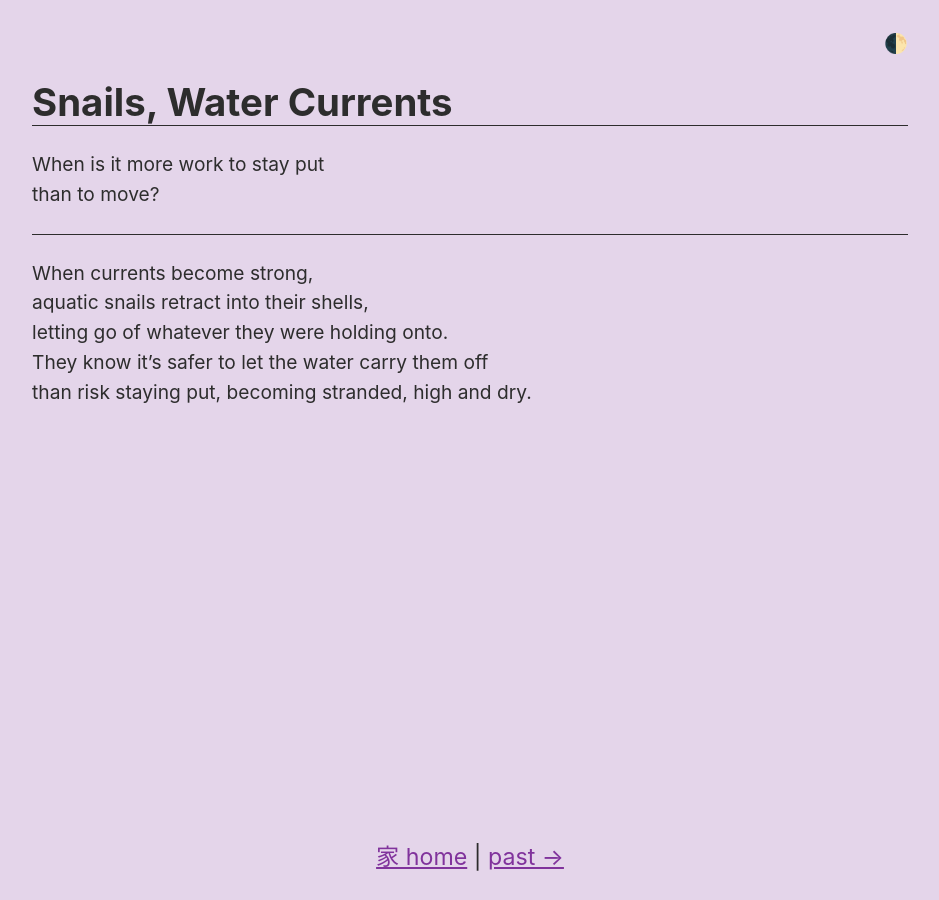
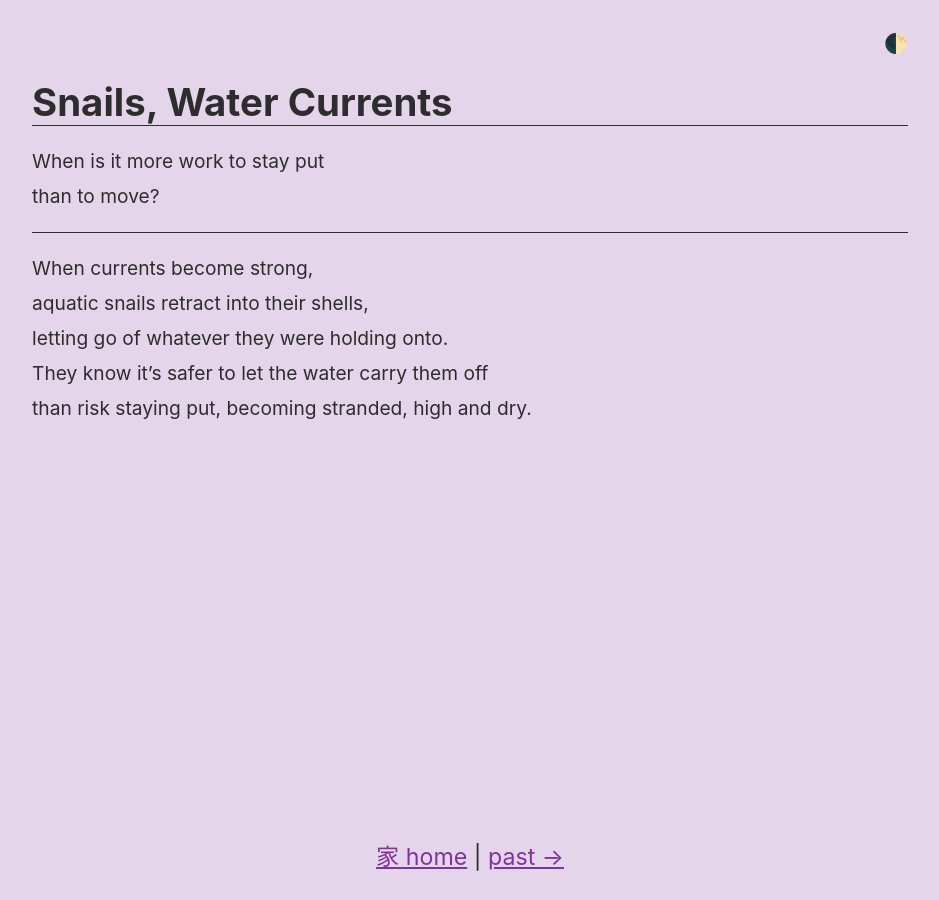
Before and after one commit to dglauber1/dglauber1.github.io, a Jekyll site: the page built from _musings/snails-water-currents.md, in a window 1280 px wide. Shown: the whole page, without its empty margins (170-1109 px from the left). Built offline with Jekyll 4.4.1, drawn with Linux system fonts in a browser that asks for light colours.

Commit message:
poem styling update

```diff
--- a/_musings/snails-water-currents.md
+++ b/_musings/snails-water-currents.md
@@ -3,11 +3,13 @@ prev-musing: apples-in-heaps
 title: Snails, Water Currents
 time: 🌓
 ---
-When is it more work to stay put
-than to move?
+<div markdown="1" class="poem">
+* When is it more work to stay put
+* than to move?
 <hr>
-When currents become strong,
-aquatic snails retract into their shells,
-letting go of whatever they were holding onto.
-They know it's safer to let the water carry them off
-than risk staying put, becoming stranded, high and dry.
+* When currents become strong,
+* aquatic snails retract into their shells,
+* letting go of whatever they were holding onto.
+* They know it's safer to let the water carry them off
+* than risk staying put, becoming stranded, high and dry.
+</div>
--- a/assets/css/default.scss
+++ b/assets/css/default.scss
@@ -82,6 +82,7 @@ blockquote, q {
 }
 blockquote p:first-child { margin-top: 0; }
 blockquote p:last-child { margin-bottom: 0; }
+blockquote ul:last-child { margin-bottom: 0; }
 blockquote p { display: inline-block; }
 cite {
     font-family: "Georgia", serif;
--- a/assets/css/musing.scss
+++ b/assets/css/musing.scss
@@ -31,17 +31,17 @@ main {
 	}
 }
 
-// this is good for poetry
 .poem {
 	ul {
 		list-style-type: none;
 		padding: 0;
-		margin: 0;
+		// margin: 0;
 
 		li {
-			margin: 0.4rem 0;
-			line-height: 1;
+			margin: 0 0 0.75rem 0;
+			line-height: 1.2;
 		}
+		li:last-child { margin-bottom: 0; }
 	}
 }
 
```
Also changed, not shown: _musings/crickets.md (+7 -5 lines), _musings/sprinklers-hiss.md (+5 -3 lines), _musings/two-great-tragedies.md (+5 -3 lines).
